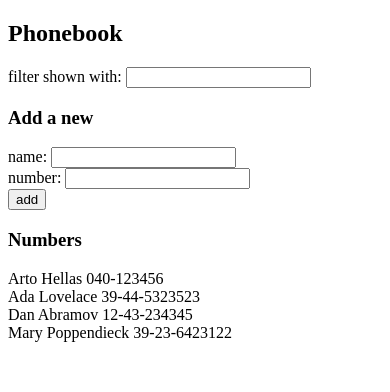
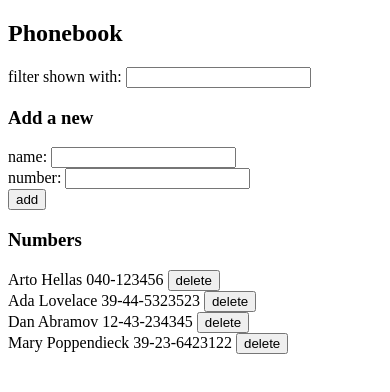
Before and after one commit to garzdan/fullstackopen, a React (Vite) app in the folder part2/phonebook/: page / in a window 390 px wide. Shown: the top 392 px of the page. Built offline with nearby package versions, Linux system fonts and the light colour scheme; data requests are answered from the project's data file.

Commit message:
2.14: Phonebook, step 9

```diff
--- a/part2/phonebook/src/App.jsx
+++ b/part2/phonebook/src/App.jsx
@@ -16,9 +16,26 @@ const App = () => {
     })
   }, []);
 
-  const handleNameChange = event => setNewName(event.target.value);
-  const handleNumberChange = event => setNewNumber(event.target.value);
-  const handlePersonFilterChange = event => setPersonFilter(event.target.value);
+  const handleNameChange = event => {
+    setNewName(event.target.value);
+  }
+
+  const handleNumberChange = event => {
+    setNewNumber(event.target.value);
+  }
+
+  const handlePersonFilterChange = event => {
+    setPersonFilter(event.target.value);
+  }
+
+  const deletePerson = (person) => {
+    if(confirm(`Delete ${person.name}?`)) {
+      personService.remove(person.id)
+        .then(deletedPerson => {
+          setPersons(persons.filter(person => person.id !== deletedPerson.id));
+        });
+    }
+  }
 
   const handlePersonAdd = event => {
     event.preventDefault();
@@ -54,7 +71,7 @@ const App = () => {
         onSubmit={handlePersonAdd}
       />
       <h3>Numbers</h3>
-      <Persons persons={filteredPersons} />
+      <Persons persons={filteredPersons} onPersonDelete={deletePerson} />
     </div>
   );
 };
--- a/part2/phonebook/src/components/Person.jsx
+++ b/part2/phonebook/src/components/Person.jsx
@@ -1,6 +1,8 @@
-const Person = ({name, number}) => {
+const Person = ({ name, number, onDelete }) => {
   return (
-    <div>{name} {number}</div>
+    <div>
+      {name} {number} <button onClick={onDelete}>delete</button>
+    </div>
   );
 };
 
--- a/part2/phonebook/src/components/Persons.jsx
+++ b/part2/phonebook/src/components/Persons.jsx
@@ -1,10 +1,15 @@
 import { Person } from './Person';
 
-const Persons = ({persons}) => {
+const Persons = ({ persons, onPersonDelete }) => {
   return (
     <>
       {persons.map(person =>
-        <Person key={person.id} name={person.name} number={person.number}/>
+        <Person
+          key={person.id}
+          name={person.name}
+          number={person.number}
+          onDelete={() => onPersonDelete(person)}
+        />
       )}
     </>
   );
--- a/part2/phonebook/src/services/person.js
+++ b/part2/phonebook/src/services/person.js
@@ -12,4 +12,14 @@ const create = (data) => {
     .then(response => response.data);
 };
 
-export default { getAll, create };
+const update = (id, data) => {
+  return axios.put(`${baseUri}/${id}`, data)
+    .then(response => response.data);
+}
+
+const remove = (id) => {
+  return axios.delete(`${baseUri}/${id}`)
+    .then(response => response.data);
+}
+
+export default { getAll, create, update, remove };
```
